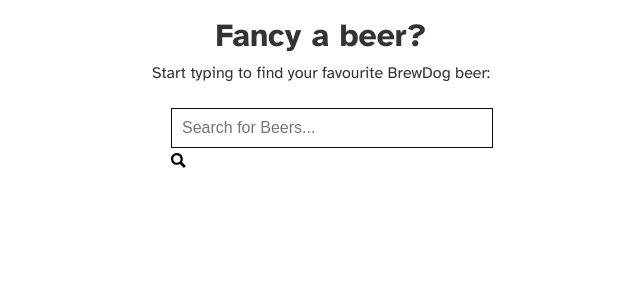
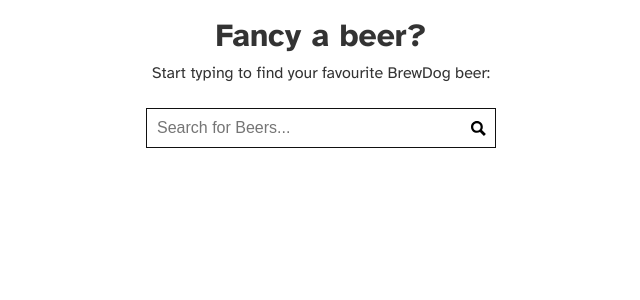
Before and after one commit to krrli/BeerBeerBeer, an Angular app: page / in a window 1280 px wide. Shown: the top 300 px of the page, without its empty margins (319-959 px from the left). Built offline with nearby package versions, Linux system fonts and the light colour scheme.

Commit message:
beer-search: move lens svg to the right place

```diff
--- a/src/app/beer-search/beer-search.component.html
+++ b/src/app/beer-search/beer-search.component.html
@@ -1,5 +1,6 @@
 <div class="search-container">
 
+    <label clas="name-label">
       <input
         #searchBox
         type="text"
@@ -10,7 +11,18 @@
         (keydown.Enter)="onEnter($event)"
         (input)="search(searchBox.value)"
       />
-  <svg xmlns="http://www.w3.org/2000/svg" width="24" height="24" viewBox="0 0 24 24"><path d="M23.822 20.88l-6.353-6.354c.93-1.465 1.467-3.2 1.467-5.059.001-5.219-4.247-9.467-9.468-9.467s-9.468 4.248-9.468 9.468c0 5.221 4.247 9.469 9.468 9.469 1.768 0 3.421-.487 4.839-1.333l6.396 6.396 3.119-3.12zm-20.294-11.412c0-3.273 2.665-5.938 5.939-5.938 3.275 0 5.94 2.664 5.94 5.938 0 3.275-2.665 5.939-5.94 5.939-3.274 0-5.939-2.664-5.939-5.939z"/></svg>
+      <svg
+        xmlns="http://www.w3.org/2000/svg"
+        width="24"
+        height="24"
+        viewBox="0 0 24 24"
+      >
+        <path
+          d="M23.822 20.88l-6.353-6.354c.93-1.465 1.467-3.2 1.467-5.059.001-5.219-4.247-9.467-9.468-9.467s-9.468 4.248-9.468 9.468c0 5.221 4.247 9.469 9.468 9.469 1.768 0 3.421-.487 4.839-1.333l6.396 6.396 3.119-3.12zm-20.294-11.412c0-3.273 2.665-5.938 5.939-5.938 3.275 0 5.94 2.664 5.94 5.938 0 3.275-2.665 5.939-5.94 5.939-3.274 0-5.939-2.664-5.939-5.939z"
+        />
+      </svg>
+    </label>
 
-  <p>{{searchTerm}}</p>
+
+  <p>{{ searchTerm }}</p>
 </div>
--- a/src/app/beer-search/beer-search.component.scss
+++ b/src/app/beer-search/beer-search.component.scss
@@ -1,18 +1,16 @@
 .search-container {
   padding-top: 20px;
-  display: grid;
-  width: 300px;
+  width: 350px;
+  position:relative;
 }
 
 .search-box {
-  //width: 90%;
-  //box-sizing: content-box;width: 100%;
   width: 100%;
-  box-sizing: content-box;
-
+  box-sizing: border-box;
   border:1px solid #111;
   transition: .3s border;
-
+  display:inline-block;
+  height:40px;
 }
 
 .search-box:hover{
@@ -22,4 +20,8 @@
 svg {
   width: 15px;
   height: 15px;
+  position:absolute;
+  display:inline-block;
+  left:325px;
+  top:38px;
 }
```
Lines whose indentation alone changed are shown as unchanged.
